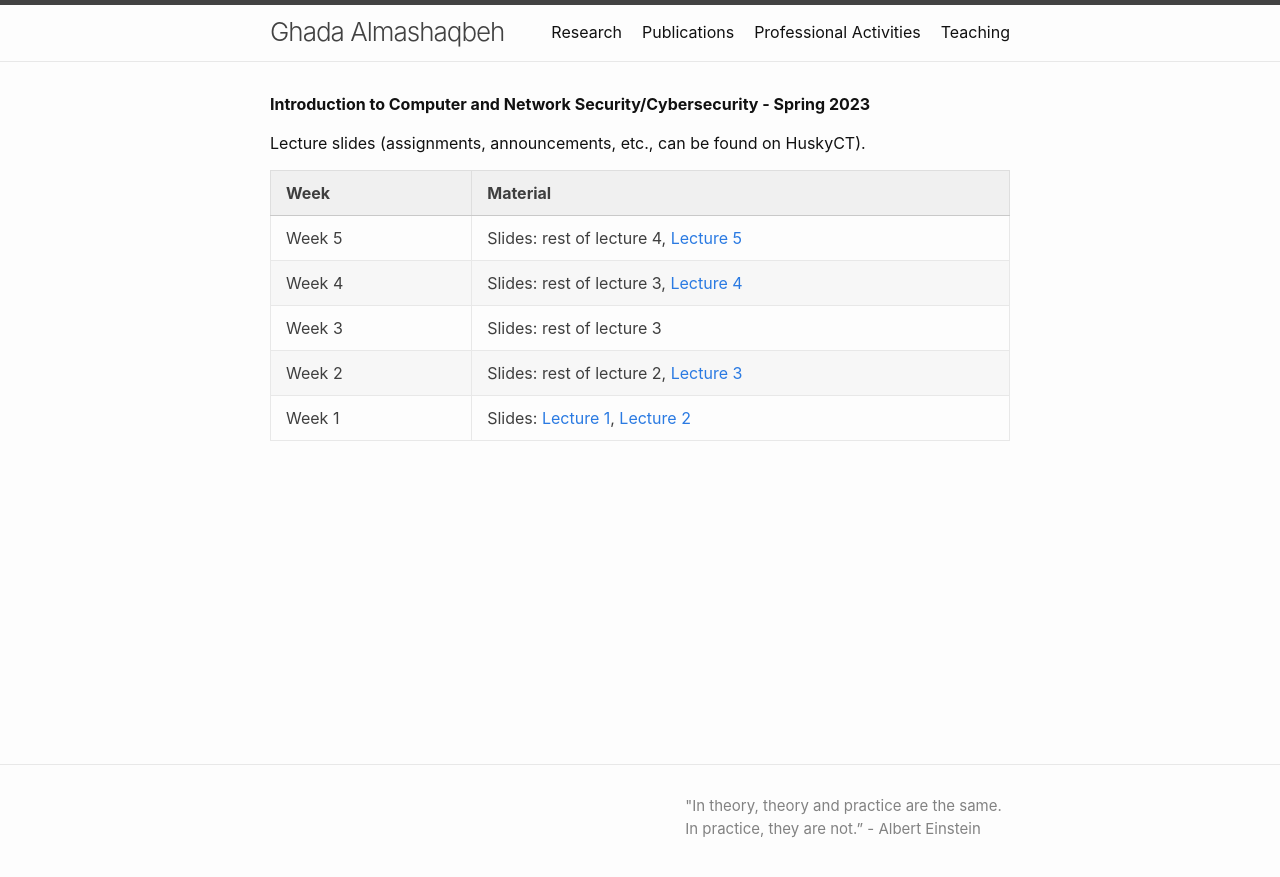
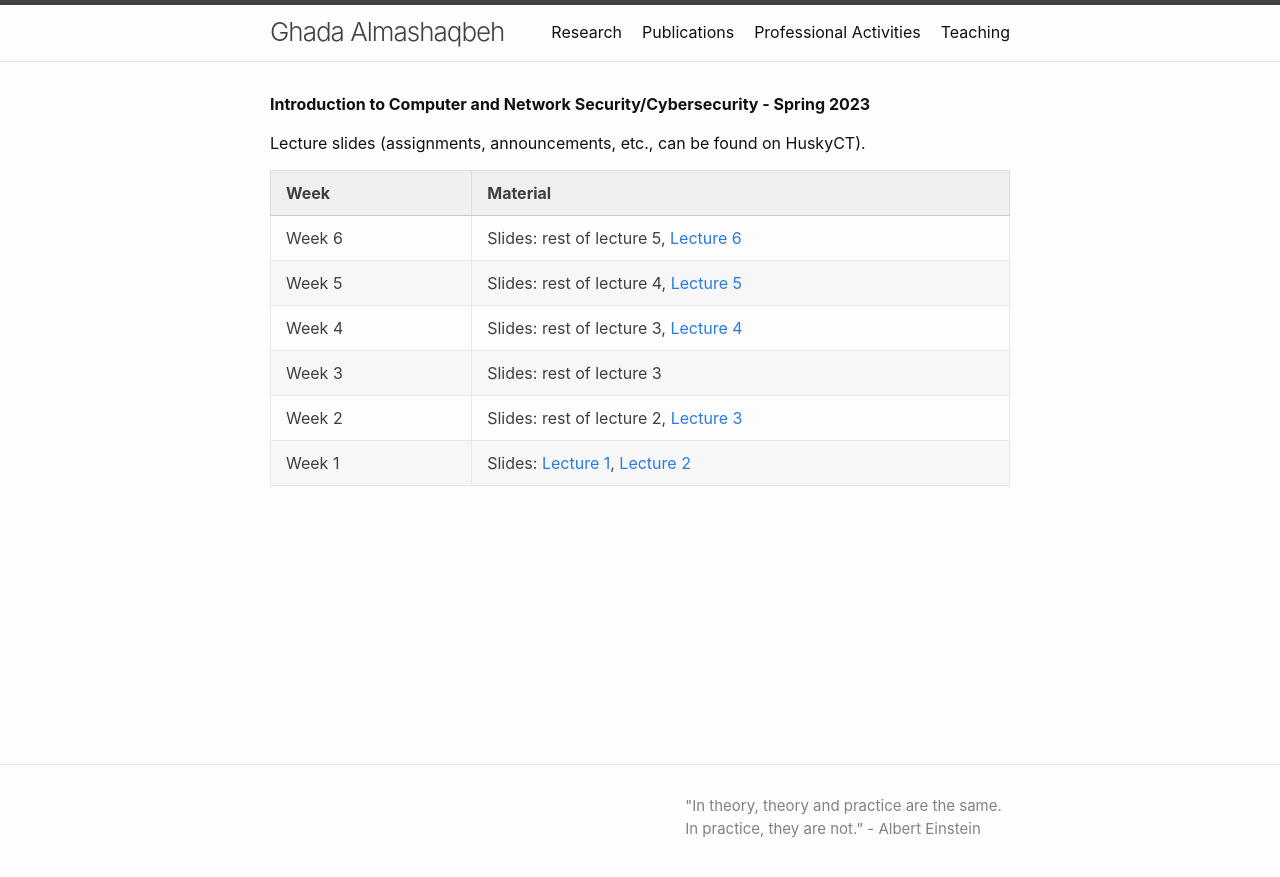
Before and after one commit to GhadaAlmashaqbeh/GhadaAlmashaqbeh.github.io, a Jekyll site: the page built from courses/cse3400-s2023/index.md, in a window 1280 px wide. Shown: the top 877 px of the page. Built offline with Jekyll 4.4.1, drawn with Linux system fonts in a browser that asks for light colours.

Commit message:
add lecture

```diff
--- a/courses/cse3400-s2023/index.md
+++ b/courses/cse3400-s2023/index.md
@@ -8,6 +8,7 @@ Lecture slides (assignments, announcements, etc., can be found on HuskyCT).
 
 | Week&emsp;&emsp;| Material           |
 |----------|--------------------|
+| Week 6 | Slides: rest of lecture 5, [Lecture 6](./lecture6.pdf)|
 | Week 5 | Slides: rest of lecture 4, [Lecture 5](./lecture5.pdf)|
 | Week 4 | Slides: rest of lecture 3, [Lecture 4](./lecture4.pdf)|
 | Week 3 | Slides: rest of lecture 3|
```
Also changed, not shown: 4 other files.
